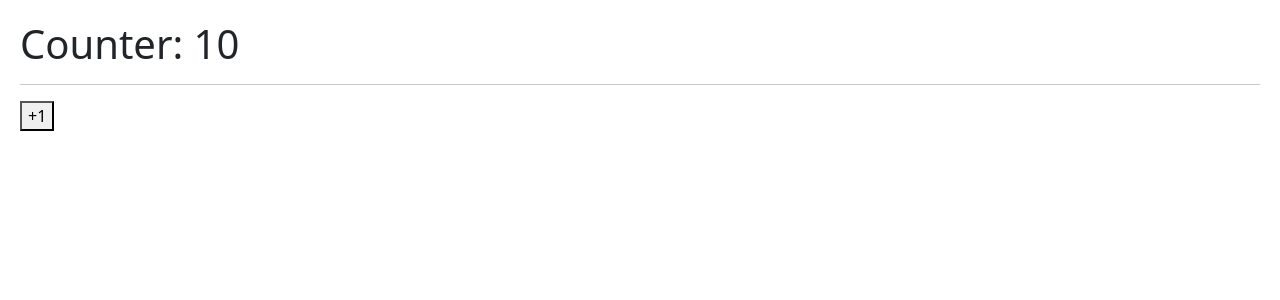
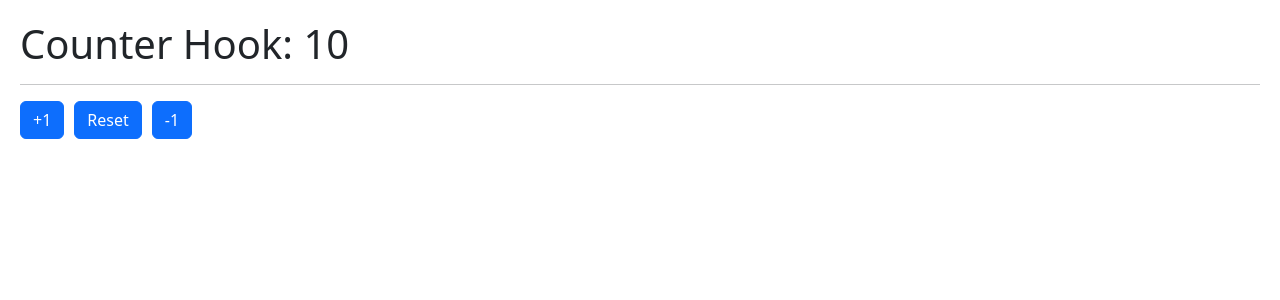
Before and after one commit to lucasacci/HooksApp, a React (Vite) app: page / in a window 1280 px wide. Shown: the top 300 px of the page. Built offline with nearby package versions, Linux system fonts and the light colour scheme.

Commit message:
use counter done

```diff
--- /dev/null
+++ b/src/hooks/useCounter.js
@@ -0,0 +1,29 @@
+import { useState } from "react"
+
+
+export const useCounter = (initialValue = 10) =>{
+
+    const [counter, setCounter] = useState(initialValue)
+
+    const increment = ( value = 1 ) =>{
+        setCounter(counter + value);
+    }
+
+    const decrement = (value = 1 ) =>{
+
+        // if(counter === 0) return;
+
+        setCounter(counter - value);
+    }
+
+    const reset = () =>{
+        setCounter(initialValue);
+    }
+
+    return {
+        counter,
+        increment,
+        decrement,
+        reset
+    }
+}
--- a/src/main.jsx
+++ b/src/main.jsx
@@ -3,9 +3,10 @@
 import { HooksApp } from './HooksApp'
 import './index.css'
 import { CounterApp } from './useState/CounterApp'
+import { CounterCustomHook } from './useState/CounterCustomHook'
 
 ReactDOM.createRoot(document.getElementById('root')).render(
   <React.StrictMode>
-    <CounterApp/>
+    <CounterCustomHook/>
   </React.StrictMode>
 )
--- a/src/useState/CounterApp.jsx
+++ b/src/useState/CounterApp.jsx
@@ -2,16 +2,27 @@
 
 export const CounterApp = () => {
 
-    const [counter, setCounter] = useState(10)
+    const [counter, setCounter] = useState({
+        counter1: 10,
+        counter2: 20,
+        counter3: 30
+    })
+
+      const {counter1, counter2, counter3} = counter
 
 
   return (
     <>
-        <h1>Counter: {counter}</h1>
+        <h1>Counter: {counter.counter1}</h1>
+        <h1>Counter: {counter.counter2}</h1>
+        <h1>Counter: {counter.counter3}</h1>
 
         <hr />
 
-        <button onClick={()=> setCounter(counter+1)}>+1</button>
+        <button className="btn btn-outline-danger" onClick={()=> setCounter({
+          ...counter,
+          counter1: counter1 + 1
+        })}>+1</button>
     </>
   )
 }
--- /dev/null
+++ b/src/useState/CounterCustomHook.jsx
@@ -0,0 +1,17 @@
+import React from 'react'
+import { useCounter } from '../hooks/useCounter'
+
+export const CounterCustomHook = () => {
+
+    const { counter, increment, decrement, reset } = useCounter();
+
+  return (
+    <>
+        <h1>Counter Hook: {counter}</h1>
+        <hr />
+        <button className='btn btn-primary' onClick={()=> increment(2)}>+1</button>
+        <button className='btn btn-primary' onClick={reset}>Reset</button>
+        <button className='btn btn-primary' onClick={()=> decrement(2)}>-1</button>
+    </>
+  )
+}
```
